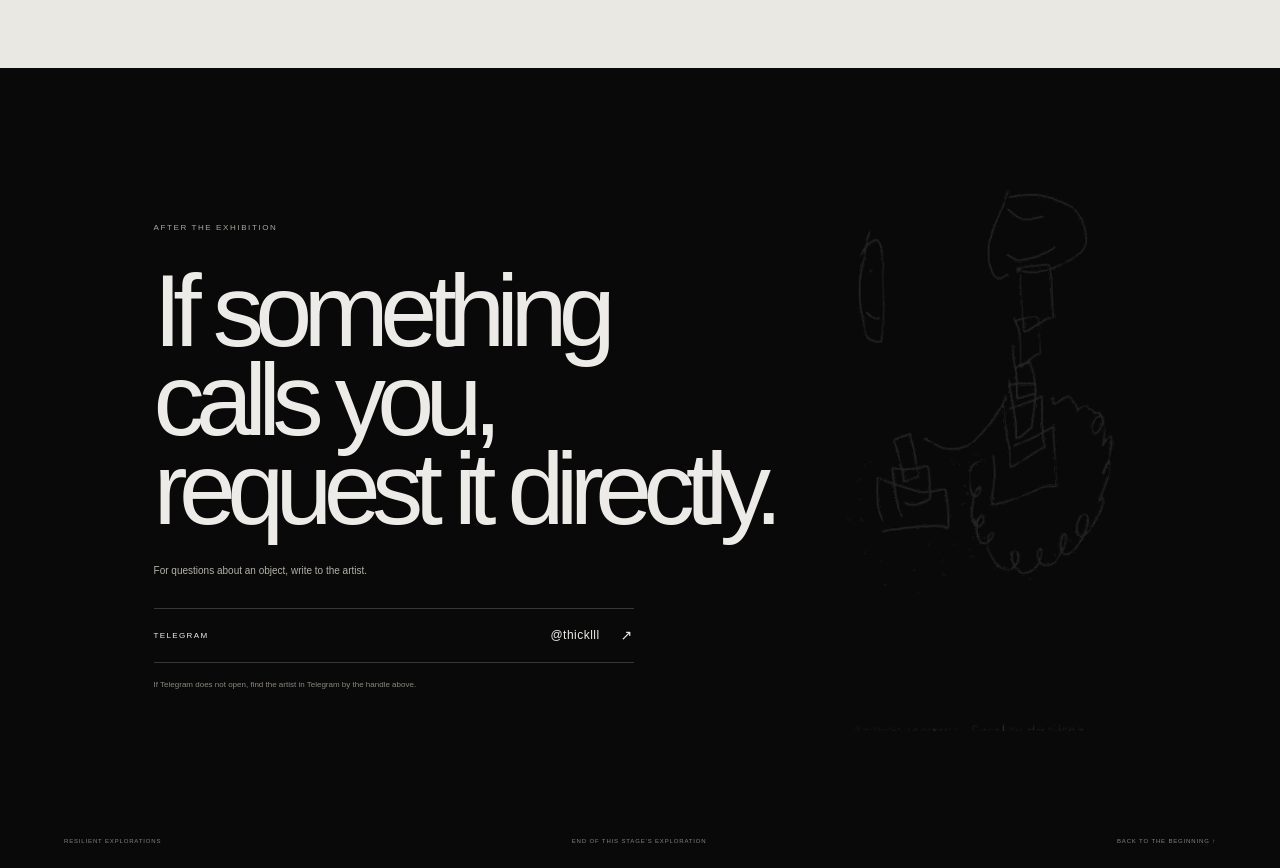
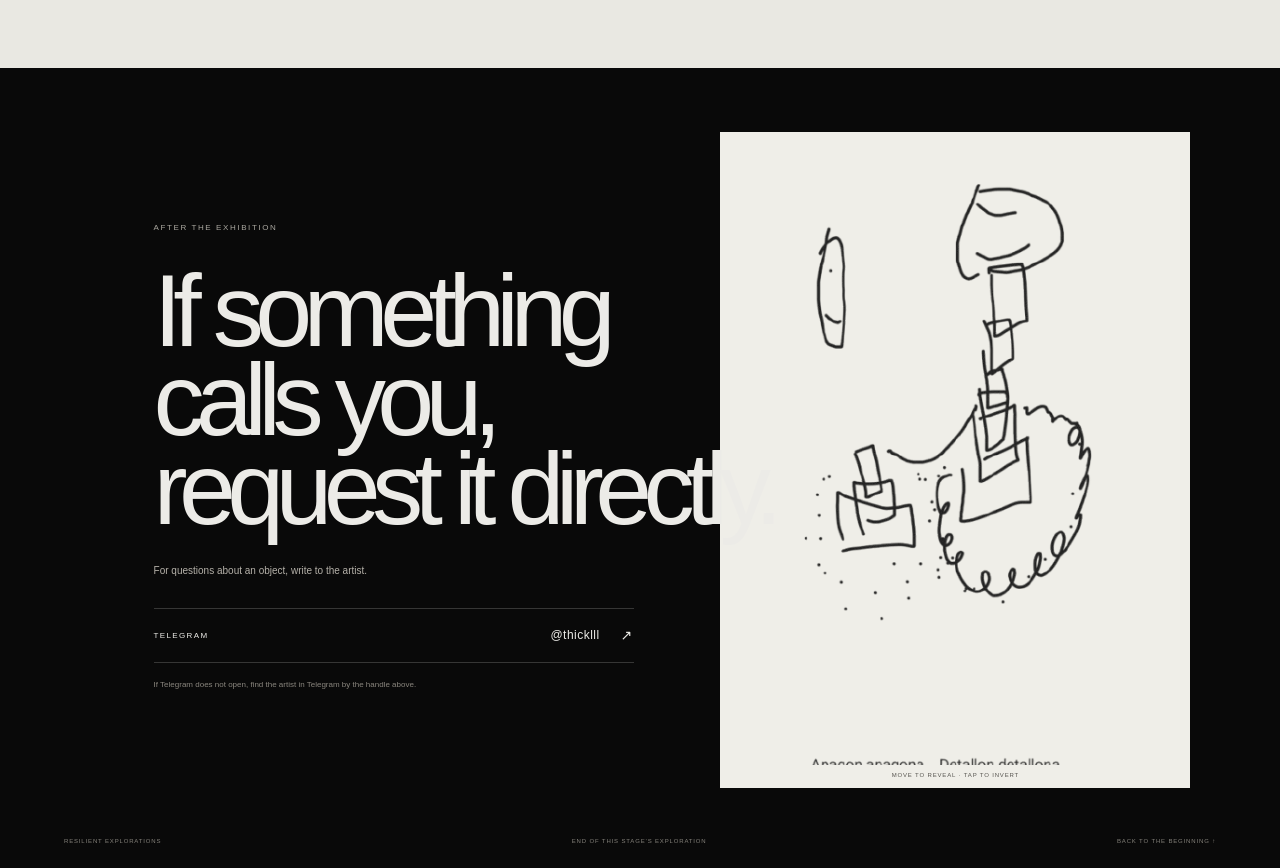
Before and after one commit to Pocsi2/Gal, a Next.js app: page /prototype in a window 1280 px wide. Shown: the part 5820-6688 px from the top of the page. Built offline with nearby package versions, Linux system fonts and the light colour scheme.

Commit message:
Add interactive polarity reveal to closing artwork

```diff
--- /dev/null
+++ b/src/components/OneArtwork.tsx
@@ -0,0 +1,49 @@
+'use client';
+
+import { useRef, useState, type PointerEvent } from 'react';
+import styles from './PrototypeGallery.module.css';
+
+export default function OneArtwork({
+  src,
+  srcSet,
+  width,
+  height,
+}: {
+  src: string;
+  srcSet: string;
+  width: number;
+  height: number;
+}) {
+  const buttonRef = useRef<HTMLButtonElement>(null);
+  const [isHovering, setIsHovering] = useState(false);
+  const [isInverted, setIsInverted] = useState(false);
+
+  function movePolarityLens(event: PointerEvent<HTMLButtonElement>) {
+    if (event.pointerType !== 'mouse' || window.matchMedia('(prefers-reduced-motion: reduce)').matches) return;
+    const bounds = event.currentTarget.getBoundingClientRect();
+    buttonRef.current?.style.setProperty('--spot-x', `${event.clientX - bounds.left}px`);
+    buttonRef.current?.style.setProperty('--spot-y', `${event.clientY - bounds.top}px`);
+  }
+
+  return (
+    <button
+      ref={buttonRef}
+      type="button"
+      className={`${styles.contactArtwork} ${isHovering ? styles.polarityHover : ''} ${isInverted ? styles.polarityInverted : ''}`}
+      aria-label={isInverted ? 'Show One as black lines on white' : 'Reveal One as white lines on black'}
+      aria-pressed={isInverted}
+      onPointerEnter={(event) => setIsHovering(event.pointerType === 'mouse' && !window.matchMedia('(prefers-reduced-motion: reduce)').matches)}
+      onPointerMove={movePolarityLens}
+      onPointerLeave={() => setIsHovering(false)}
+      onClick={() => setIsInverted((current) => !current)}
+    >
+      {/* eslint-disable-next-line @next/next/no-img-element -- Uses the pre-generated responsive image manifest. */}
+      <img className={styles.polarityBase} src={src} srcSet={srcSet} sizes="(max-width: 700px) 56vw, 38vw" width={width} height={height} alt="" loading="lazy" decoding="async" />
+      <span className={styles.polarityLens} aria-hidden="true">
+        {/* eslint-disable-next-line @next/next/no-img-element -- Uses the pre-generated responsive image manifest. */}
+        <img src={src} srcSet={srcSet} sizes="(max-width: 700px) 56vw, 38vw" width={width} height={height} alt="" loading="lazy" decoding="async" />
+      </span>
+      <span className={styles.polarityHint} aria-hidden="true">MOVE TO REVEAL · TAP TO INVERT</span>
+    </button>
+  );
+}
--- a/src/components/PrototypeGallery.module.css
+++ b/src/components/PrototypeGallery.module.css
@@ -65,9 +65,19 @@
 .objectNote{max-width:1120px;margin:2rem auto 0;color:#67645e;font-size:8px;letter-spacing:.04em}
 .contact{position:relative;isolation:isolate;min-height:100svh;background:#090909;display:flex;align-items:center;padding:14vh 12vw 17vh;overflow:hidden}
 .contactEcho{position:absolute;z-index:-1;inset:-12% -16% -12% 34%;background-size:contain;background-position:right center;background-repeat:no-repeat;filter:blur(24px) grayscale(1) brightness(1.8);opacity:.16;transform:scale(1.02)}
-.contactArtwork{position:absolute;z-index:-1;right:10vw;top:12%;width:min(26vw,330px);height:68%;display:grid;place-items:center;opacity:.82;pointer-events:none}
-.contactArtwork img{width:100%;height:100%;object-fit:contain;filter:grayscale(1) brightness(1.12)}
-.contactCopy{max-width:700px}
+.contactArtwork{position:absolute;z-index:0;right:7vw;top:8%;width:min(38vw,470px);height:82%;padding:0;border:0;background:#efeee8;color:#181816;cursor:crosshair;overflow:hidden;isolation:isolate;opacity:1;touch-action:manipulation}
+.contactArtwork:focus-visible{outline:1px solid #efeee8;outline-offset:5px}
+.contactArtwork img{width:100%;height:100%;object-fit:contain;filter:grayscale(1)}
+.contactArtwork .polarityBase{position:absolute;inset:0;padding:5%;transition:opacity .65s cubic-bezier(.22,1,.36,1)}
+.contactArtwork .polarityLens{position:absolute;inset:0;display:grid;place-items:center;background:#090909;opacity:0;mask-image:radial-gradient(circle 145px at var(--spot-x,50%) var(--spot-y,50%),#000 0 58%,transparent 100%);transition:opacity .45s cubic-bezier(.22,1,.36,1)}
+.contactArtwork .polarityLens img{padding:5%;filter:invert(1) grayscale(1)}
+.polarityHover .polarityLens{opacity:1}
+.polarityInverted{background:#090909}
+.polarityInverted .polarityBase{opacity:0}
+.polarityInverted .polarityLens{opacity:1;mask-image:none}
+.polarityHint{position:absolute;z-index:2;left:.75rem;right:.75rem;bottom:.65rem;font-size:6px;letter-spacing:.14em;text-align:center;color:#55534e;transition:color .4s}
+.polarityHover .polarityHint,.polarityInverted .polarityHint{color:#aaa79f}
+.contactCopy{position:relative;z-index:1;max-width:700px}
 .contact h2{font-size:clamp(3.8rem,8vw,7.8rem);font-weight:100;line-height:.87;letter-spacing:-.085em;margin:2rem 0}
 .contactCopy>p:not(.kicker):not(.contactFallback){font-size:10px;color:#b5b1a9}
 .telegram{display:grid;grid-template-columns:1fr auto 18px;align-items:center;gap:1rem;width:min(480px,74vw);border-top:1px solid var(--line);border-bottom:1px solid var(--line);padding:1.15rem 0;margin-top:2rem;font-size:8px;letter-spacing:.17em;text-transform:uppercase}
@@ -97,7 +107,7 @@
 .objects{padding:13vh 6vw 12vh}.objectIntro{margin-bottom:4vh}.objectIntro h2{font-size:clamp(3.8rem,16vw,5.3rem);margin:1.4rem 0}.objectIntro>p:not(.kicker){font-size:9px;max-width:230px}.objectIntro>span{position:static;display:block;margin-top:2rem;font-size:6px}
 .objectField{grid-template-columns:repeat(2,minmax(0,1fr));grid-template-rows:repeat(3,clamp(150px,52vw,230px));gap:.55rem}.object1,.object2,.object3,.object4,.object5,.object6{grid-column:auto;grid-row:auto}
 .objectImage img{transform:scale(.78);padding:8%}.objectStudy:hover .objectImage img,.objectStudy:focus-visible .objectImage img{transform:scale(.98)}.objectStudy figcaption{left:.5rem;right:.5rem;bottom:.45rem;font-size:5px}.objectNote{font-size:7px;line-height:1.5}
-.contact{min-height:92svh;padding:13vh 7vw 16vh}.contactEcho{inset:0 -35% 0 5%;opacity:.13}.contactArtwork{right:3vw;top:20%;width:38vw;height:52%;opacity:.4}.contact h2{font-size:clamp(3.5rem,15vw,5.3rem);margin:1.5rem 0}.contactCopy>p:not(.kicker):not(.contactFallback){font-size:9px}.telegram{width:100%;margin-top:1.6rem}.footer{left:7vw;right:7vw;bottom:2vh;font-size:5px;gap:.6rem}.footer span{display:none}
+.contact{min-height:125svh;align-items:flex-end;padding:13vh 7vw 16vh}.contactEcho{inset:0 -35% 0 5%;opacity:.13}.contactArtwork{right:6vw;top:5%;width:54vw;height:34%;opacity:1}.polarityHint{font-size:5px;left:.4rem;right:.4rem;bottom:.45rem}.contact h2{font-size:clamp(3.5rem,15vw,5.3rem);margin:1.5rem 0}.contactCopy>p:not(.kicker):not(.contactFallback){font-size:9px}.telegram{width:100%;margin-top:1.6rem}.footer{left:7vw;right:7vw;bottom:2vh;font-size:5px;gap:.6rem}.footer span{display:none}
 }
 @media(hover:none){.objectImage img{transform:scale(.96);opacity:1;will-change:auto}.objectField:has(.objectStudy:hover) .objectStudy:not(:hover){opacity:1}}
 @media(prefers-reduced-motion:reduce){
@@ -106,4 +116,5 @@
 .gallery *{transition-duration:.01ms!important;animation-duration:.01ms!important;animation-iteration-count:1!important}
 .workImage img,.objectImage img{transform:none!important;will-change:auto}
 :global(.motion-ready) .work[data-reveal],:global(.motion-ready) .objectStudy[data-reveal]{clip-path:none!important;opacity:1!important}
+.contactArtwork *{transition:none!important}.polarityHover .polarityLens{opacity:0!important}.polarityInverted .polarityLens{opacity:1!important}
 }
--- a/src/components/PrototypeGallery.tsx
+++ b/src/components/PrototypeGallery.tsx
@@ -1,6 +1,7 @@
 import gallery from '@/content/gallery.json';
 import manifest from '@/content/generated-manifest.json';
 import { withBasePath } from '@/lib/site-paths';
+import OneArtwork from '@/components/OneArtwork';
 import styles from './PrototypeGallery.module.css';
 
 const assetFor = (id: string) => manifest.images.find((image) => image.id === id);
@@ -143,19 +144,12 @@ export default function PrototypeGallery() {
       <section className={styles.contact} id="contact" aria-labelledby="contact-title">
         <div className={styles.contactEcho} aria-hidden="true" style={{ backgroundImage: closing?.variants[1] ? `url("${withBasePath(closing.variants[1].path)}")` : undefined }} />
         {closing && closingImage && (
-          <div className={styles.contactArtwork}>
-            {/* eslint-disable-next-line @next/next/no-img-element -- Uses the pre-generated responsive image manifest. */}
-            <img
-              src={withBasePath(closingImage.path)}
-              srcSet={imageSet(closing.variants)}
-              sizes="(max-width: 700px) 38vw, 24vw"
-              width={closingImage.width}
-              height={closingImage.height}
-              alt="A small white line drawing against black"
-              loading="lazy"
-              decoding="async"
-            />
-          </div>
+          <OneArtwork
+            src={withBasePath(closingImage.path)}
+            srcSet={imageSet(closing.variants)}
+            width={closingImage.width}
+            height={closingImage.height}
+          />
         )}
         <div className={styles.contactCopy}>
           <p className={styles.kicker}>AFTER THE EXHIBITION</p>
```
Also changed, not shown: 2 other files (tests, documents, lock files or other folders).
